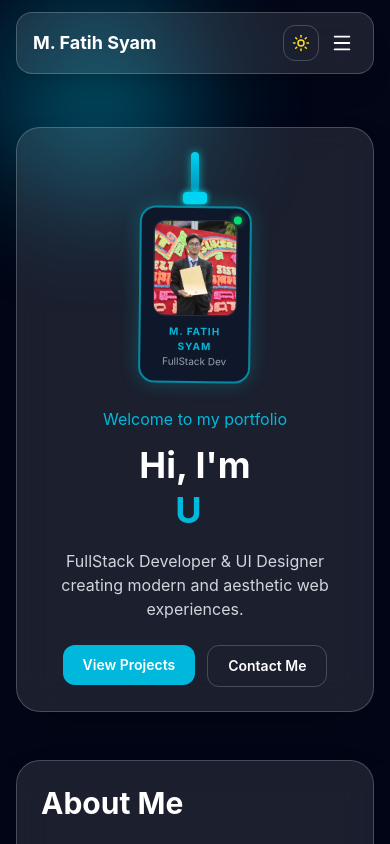
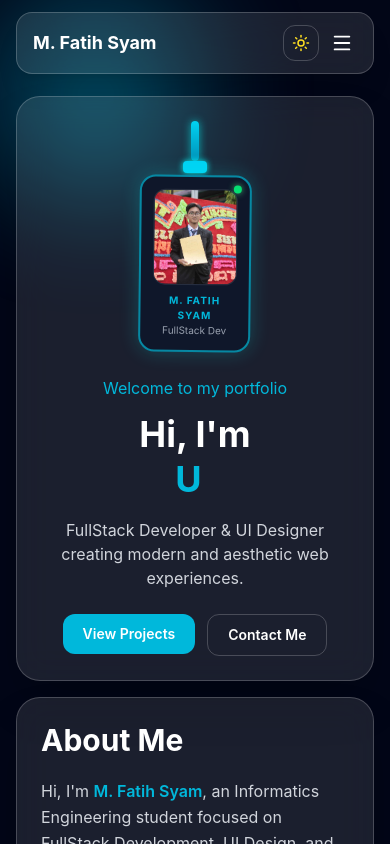
Before and after one commit to Syamm1410/portofolio_fatih_syam, a React (Vite) app: page / in a window 390 px wide. Shown: the top 844 px of the page. Built offline with nearby package versions, Linux system fonts and the light colour scheme.

Commit message:
fix section homee

```diff
--- a/src/App.jsx
+++ b/src/App.jsx
@@ -386,7 +386,7 @@
       </nav>
 
       {/* HERO */}
-      <section id="home" className="flex items-center justify-center min-h-[90dvh] md:min-h-screen relative z-10 px-4 md:px-6 pt-24 md:pt-28 pb-4 md:pb-12">
+      <section id="home" className="flex items-center justify-center min-h-fit md:min-h-screen relative z-10 px-4 md:px-6 pt-24 md:pt-28 pb-4 md:pb-12">
         <motion.div
           initial={{ opacity: 0, y: 80 }}
           animate={{ opacity: 1, y: 0 }}
```
